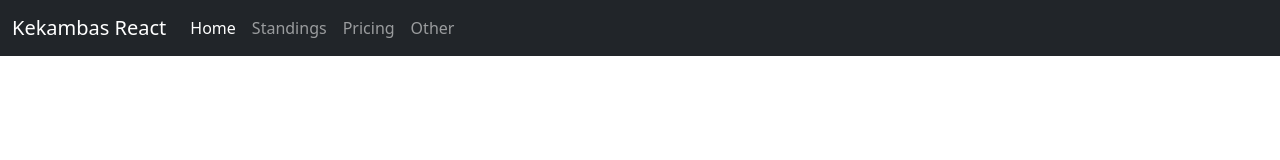
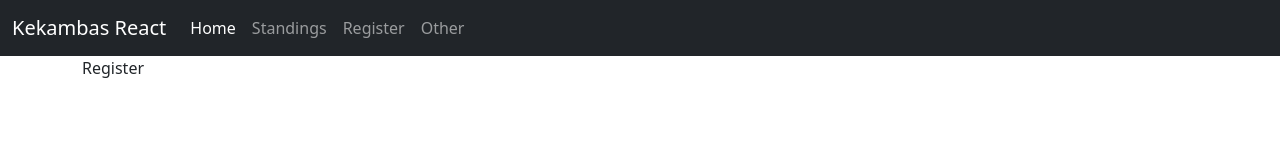
Before and after one commit to bstanton773/kekambas-91_react_intro, a React (Create React App) app: page /register in a window 1280 px wide. Shown: the top 160 px of the page. Built offline with nearby package versions, Linux system fonts and the light colour scheme.

Commit message:
Add register component

```diff
--- a/src/App.js
+++ b/src/App.js
@@ -3,6 +3,7 @@ import { Routes, Route } from 'react-router-dom';
 import Nav from './components/Nav';
 import Home from './views/Home';
 import RacerTable from './views/RacerTable';
+import Register from './views/Register';
 
 
 function App(props) {
@@ -14,6 +15,7 @@ function App(props) {
                 <Routes>
                     <Route path='/' element={<Home />} />
                     <Route path='/standings' element={<RacerTable />} />
+                    <Route path='/register' element={<Register />} />
                 </Routes>
             </div>
         </div>
--- a/src/components/Nav.js
+++ b/src/components/Nav.js
@@ -14,7 +14,7 @@ export default function Nav(props) {
                 <div className="navbar-nav">
                     <Link className="nav-link active" aria-current="page" to="/">Home</Link>
                     <Link className="nav-link" to="/standings">Standings</Link>
-                    <Link className="nav-link" to="/">Pricing</Link>
+                    <Link className="nav-link" to="/register">Register</Link>
                     <Link className="nav-link" to="/">Other</Link>
                 </div>
                 </div>
--- /dev/null
+++ b/src/views/Register.js
@@ -0,0 +1,7 @@
+import React from 'react'
+
+export default function Register() {
+    return (
+        <div>Register</div>
+    )
+}
```
